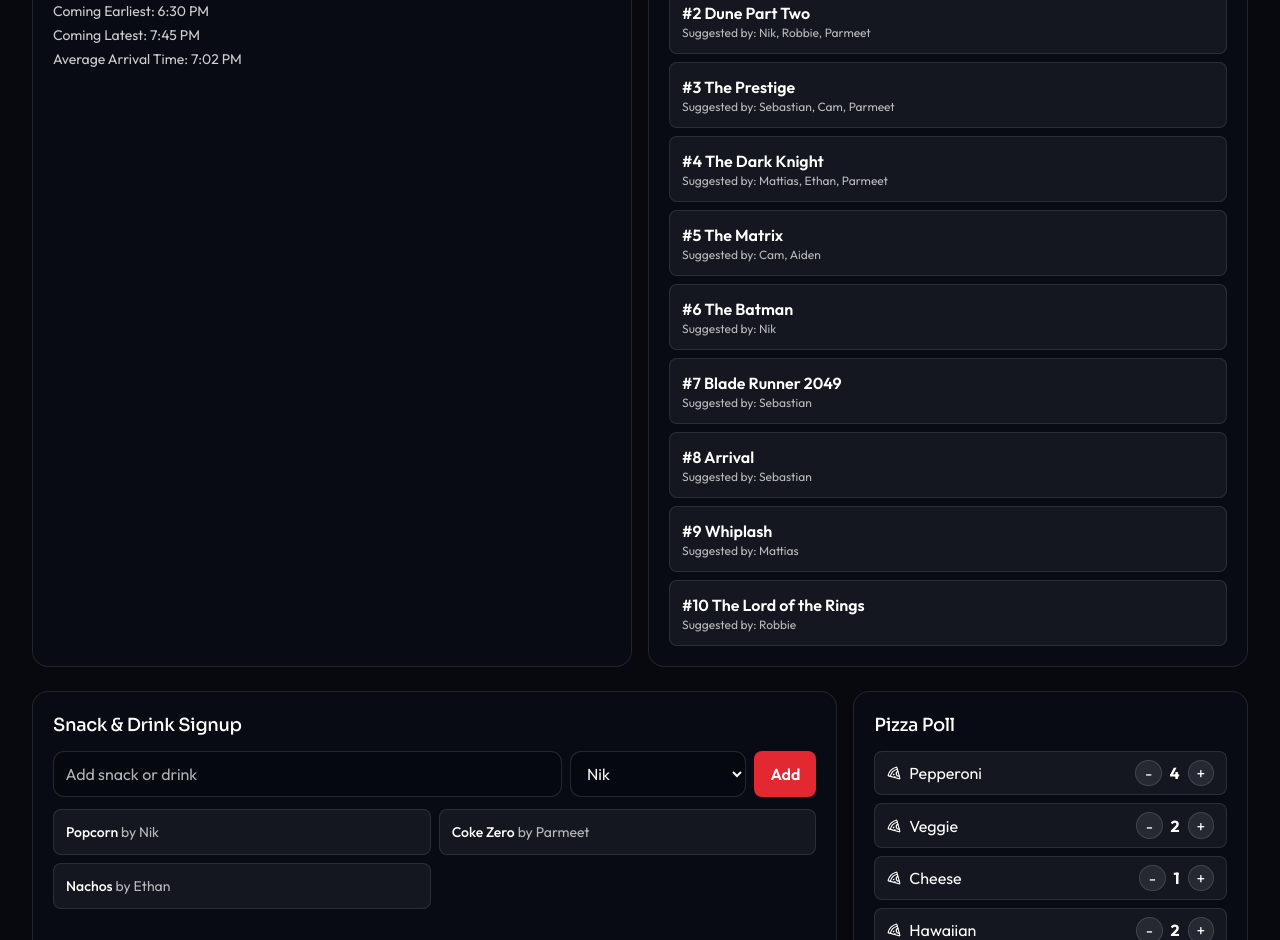
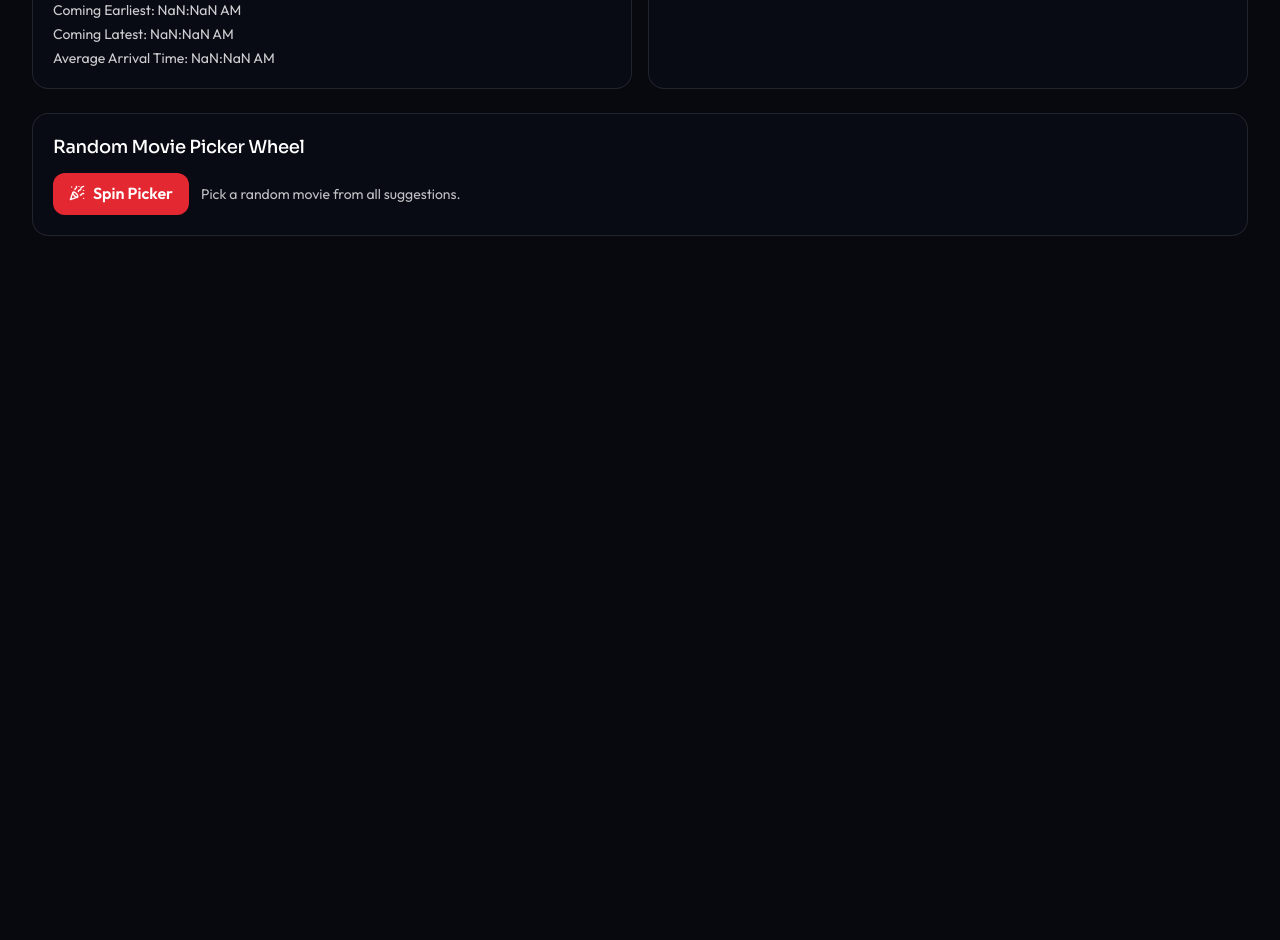
Before and after one commit to parmgillmb/movienight, a React (Vite) app: page / in a window 1280 px wide. Shown: the part 1860-2800 px from the top of the page. After the commit the page ends 2160 px from the top, so only its background shows below. Built offline with nearby package versions, Linux system fonts and the light colour scheme.

Commit message:
removed the snacks menu

```diff
--- a/src/App.tsx
+++ b/src/App.tsx
@@ -5,19 +5,15 @@ import {
   Edit3,
   Film,
   House,
-  Moon,
   PartyPopper,
-  Pizza,
   Plus,
   Search,
   Sparkles,
   Star,
-  Sun,
   Trash2,
 } from 'lucide-react'
 import { useEffect, useMemo, useState } from 'react'
 
-type Theme = 'dark' | 'light'
 type AttendanceStatus = 'yes' | 'maybe' | 'no'
 type Tab = 'dashboard' | 'voting'
 
@@ -45,18 +41,7 @@ type MovieNightDetails = {
   notes: string
 }
 
-type SnackSignup = {
-  id: string
-  item: string
-  by: string
-}
 
-type PizzaPoll = {
-  pepperoni: number
-  veggie: number
-  cheese: number
-  hawaiian: number
-}
 
 type MovieVote = {
   wantToWatch: boolean
@@ -65,11 +50,8 @@ type MovieVote = {
 }
 
 type AppState = {
-  theme: Theme
   details: MovieNightDetails
   friends: Friend[]
-  snackSignups: SnackSignup[]
-  pizzaPoll: PizzaPoll
   movieVotes: Record<string, MovieVote>
 }
 
@@ -81,7 +63,16 @@ type MovieMeta = {
 
 const STORAGE_KEY = 'movie-night-planner-v1'
 
-const ARRIVAL_OPTIONS = ['6:30 PM', '6:45 PM', '7:00 PM', '7:15 PM', '7:30 PM', '7:45 PM']
+const generateArrivalOptions = () => {
+  const out: string[] = []
+  // 12:00 PM (12:00) to 9:00 PM (21:00) every 30 minutes
+  for (let h = 12; h <= 21; h++) {
+    out.push(`${h % 12 === 0 ? 12 : h % 12}:00 ${h >= 12 ? 'PM' : 'AM'}`)
+    if (!(h === 21)) out.push(`${h % 12 === 0 ? 12 : h % 12}:30 ${h >= 12 ? 'PM' : 'AM'}`)
+  }
+  return out
+}
+const ARRIVAL_OPTIONS = generateArrivalOptions()
 
 const FRIENDS = ['Nik', 'Sebastian', 'Mattias', 'Robbie', 'Ethan', 'Cam', 'Parmeet', 'Raph', 'Aiden']
 
@@ -152,7 +143,6 @@ const fromMinutes = (value: number) => {
 }
 
 const defaultState: AppState = {
-  theme: 'dark',
   details: {
     title: 'Movie Night #12',
     date: '2026-08-08',
@@ -161,29 +151,14 @@ const defaultState: AppState = {
     host: 'Parmeet',
     notes: 'Bring your best snacks and arrive 15 minutes early for trailers.',
   },
-  friends: FRIENDS.map((name, index) => ({
+  friends: FRIENDS.map((name) => ({
     id: createId(),
     name,
-    status: index < 5 ? 'yes' : index < 7 ? 'maybe' : 'no',
-    arrivalTime: ARRIVAL_OPTIONS[index % ARRIVAL_OPTIONS.length],
-    comments: ['Bringing snacks', 'Running late', 'Need a ride', "I'll bring drinks"][index % 4],
-    movies: (DEFAULT_MOVIES[name] ?? []).map((title, movieIndex) => ({
-      id: `${name}-${movieIndex}-${normalizeTitle(title)}`,
-      title,
-      favorite: movieIndex === 0,
-    })),
+    status: 'maybe',
+    arrivalTime: '',
+    comments: '',
+    movies: [],
   })),
-  snackSignups: [
-    { id: createId(), item: 'Popcorn', by: 'Nik' },
-    { id: createId(), item: 'Coke Zero', by: 'Parmeet' },
-    { id: createId(), item: 'Nachos', by: 'Ethan' },
-  ],
-  pizzaPoll: {
-    pepperoni: 4,
-    veggie: 2,
-    cheese: 1,
-    hawaiian: 2,
-  },
   movieVotes: {},
 }
 
@@ -206,8 +181,7 @@ function App() {
   const [sortMode, setSortMode] = useState<'popularity' | 'title'>('popularity')
   const [draftMovies, setDraftMovies] = useState<Record<string, string>>({})
   const [draggedMovie, setDraggedMovie] = useState<{ friendId: string; movieId: string } | null>(null)
-  const [newSnackItem, setNewSnackItem] = useState('')
-  const [newSnackBy, setNewSnackBy] = useState(state.friends[0]?.name ?? '')
+
   const [now, setNow] = useState(Date.now())
   const [pickerResult, setPickerResult] = useState('')
   const [isPickingMovie, setIsPickingMovie] = useState(false)
@@ -216,9 +190,7 @@ function App() {
     localStorage.setItem(STORAGE_KEY, JSON.stringify(state))
   }, [state])
 
-  useEffect(() => {
-    document.documentElement.setAttribute('data-theme', state.theme)
-  }, [state.theme])
+  // app is dark-only by design per user request
 
   useEffect(() => {
     const timer = window.setInterval(() => setNow(Date.now()), 1000)
@@ -341,16 +313,6 @@ function App() {
     return `${days}d ${hours}h ${minutes}m until showtime`
   }, [now, state.details.date, state.details.plannedStartTime])
 
-  const incrementPizzaVote = (option: keyof PizzaPoll, delta: number) => {
-    setState((prev) => ({
-      ...prev,
-      pizzaPoll: {
-        ...prev.pizzaPoll,
-        [option]: Math.max(0, prev.pizzaPoll[option] + delta),
-      },
-    }))
-  }
-
   const randomPickMovie = () => {
     if (!movieMasterList.length) return
     setIsPickingMovie(true)
@@ -387,15 +349,7 @@ function App() {
     })
   }
 
-  const addSnackItem = () => {
-    const item = newSnackItem.trim()
-    if (!item) return
-    setState((prev) => ({
-      ...prev,
-      snackSignups: [...prev.snackSignups, { id: createId(), item, by: newSnackBy }],
-    }))
-    setNewSnackItem('')
-  }
+  // snack signup removed per user request
 
   return (
     <div className="min-h-screen bg-canvas text-white">
@@ -409,16 +363,6 @@ function App() {
           <div className="mb-6 flex flex-wrap items-center justify-between gap-3">
             <h1 className="font-display text-3xl tracking-tight sm:text-4xl">Movie Night Command Center</h1>
             <div className="flex items-center gap-2">
-              <button
-                type="button"
-                onClick={() => setState((prev) => ({ ...prev, theme: prev.theme === 'dark' ? 'light' : 'dark' }))}
-                className="rounded-xl border border-white/20 px-3 py-2 text-sm font-medium transition hover:bg-white/10"
-              >
-                <span className="inline-flex items-center gap-2">
-                  {state.theme === 'dark' ? <Sun size={16} /> : <Moon size={16} />}
-                  Theme: {state.theme === 'dark' ? 'Dark' : 'Light'}
-                </span>
-              </button>
               <button
                 type="button"
                 onClick={() => setIsEditingDetails((prev) => !prev)}
@@ -548,6 +492,7 @@ function App() {
                         value={friend.arrivalTime}
                         onChange={(event) => updateFriend(friend.id, (current) => ({ ...current, arrivalTime: event.target.value }))}
                       >
+                        <option value="">Select time</option>
                         {ARRIVAL_OPTIONS.map((option) => (
                           <option key={option} value={option}>
                             {option}
@@ -679,49 +624,7 @@ function App() {
                 </article>
               </section>
 
-              <section className="grid gap-4 lg:grid-cols-3">
-                <article className="glass-card rounded-2xl border border-white/10 p-5 lg:col-span-2">
-                  <h2 className="section-title">Snack & Drink Signup</h2>
-                  <div className="mb-3 flex flex-col gap-2 sm:flex-row">
-                    <input className="field" value={newSnackItem} onChange={(event) => setNewSnackItem(event.target.value)} placeholder="Add snack or drink" />
-                    <select className="field sm:max-w-44" value={newSnackBy} onChange={(event) => setNewSnackBy(event.target.value)}>
-                      {state.friends.map((friend) => (
-                        <option key={friend.id} value={friend.name}>{friend.name}</option>
-                      ))}
-                    </select>
-                    <button type="button" onClick={addSnackItem} className="rounded-lg bg-red-500/90 px-4 py-2 font-semibold transition hover:bg-red-400">Add</button>
-                  </div>
-                  <ul className="grid gap-2 sm:grid-cols-2">
-                    {state.snackSignups.map((snack) => (
-                      <li key={snack.id} className="rounded-lg border border-white/10 bg-white/5 p-3 text-sm">
-                        <span className="font-medium">{snack.item}</span>
-                        <span className="text-white/70"> by {snack.by}</span>
-                      </li>
-                    ))}
-                  </ul>
-                </article>
 
-                <article className="glass-card rounded-2xl border border-white/10 p-5">
-                  <h2 className="section-title">Pizza Poll</h2>
-                  {(
-                    [
-                      ['pepperoni', 'Pepperoni'],
-                      ['veggie', 'Veggie'],
-                      ['cheese', 'Cheese'],
-                      ['hawaiian', 'Hawaiian'],
-                    ] as const
-                  ).map(([key, label]) => (
-                    <div key={key} className="mb-2 flex items-center justify-between rounded-lg border border-white/10 bg-white/5 px-3 py-2">
-                      <span className="inline-flex items-center gap-2"><Pizza size={14} /> {label}</span>
-                      <div className="flex items-center gap-2">
-                        <button type="button" onClick={() => incrementPizzaVote(key, -1)} className="mini-btn">-</button>
-                        <strong>{state.pizzaPoll[key]}</strong>
-                        <button type="button" onClick={() => incrementPizzaVote(key, 1)} className="mini-btn">+</button>
-                      </div>
-                    </div>
-                  ))}
-                </article>
-              </section>
 
               <section className="glass-card rounded-2xl border border-white/10 p-5">
                 <h2 className="section-title">Random Movie Picker Wheel</h2>
--- a/src/index.css
+++ b/src/index.css
@@ -10,21 +10,6 @@
   --text-main: #f8fafc;
   --text-muted: rgba(241, 245, 249, 0.72);
   --accent: #ef4444;
-}
-
-:root[data-theme='light'] {
-  --canvas: #f2f3f8;
-  --mesh-1: #c6d2ec;
-  --mesh-2: #f8c6c6;
-  --panel: rgba(255, 255, 255, 0.78);
-  --panel-border: rgba(15, 23, 42, 0.12);
-  --text-main: #111827;
-  --text-muted: rgba(17, 24, 39, 0.72);
-  --accent: #dc2626;
-}
-
-@theme inline {
-  --color-canvas: var(--canvas);
 }
 
 * {
```
